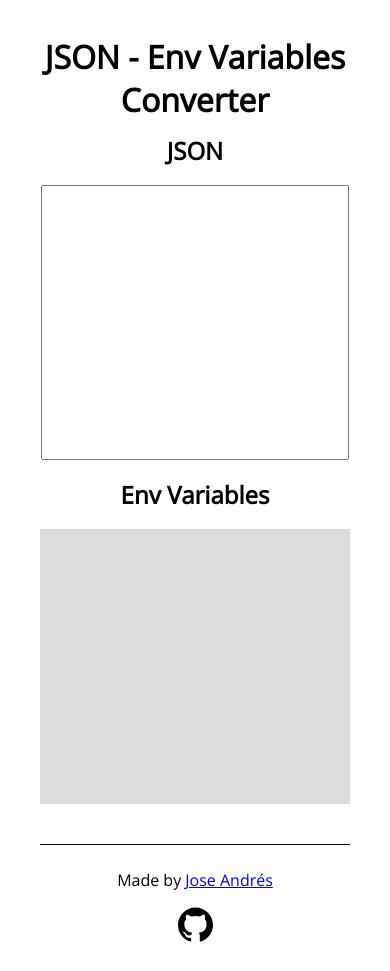
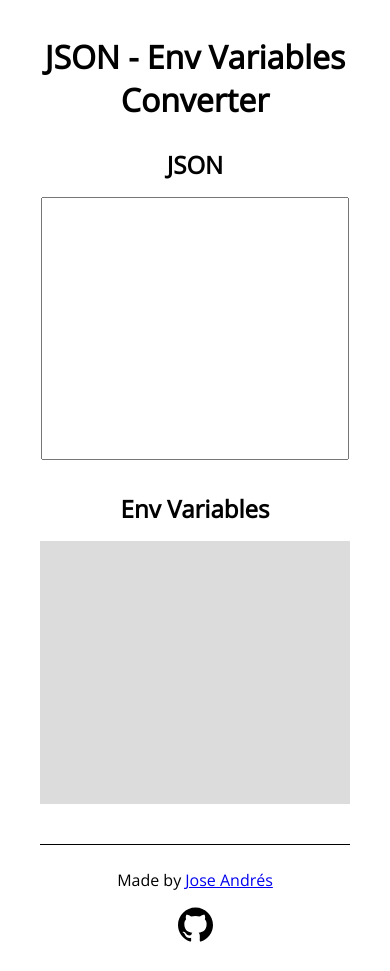
Before and after one commit to merojosa/json-env-converter, a SvelteKit app: page / in a window 390 px wide. Built offline with nearby package versions, Linux system fonts and the light colour scheme.

Commit message:
Fix h2 margins with mobile

```diff
--- a/src/routes/+page.svelte
+++ b/src/routes/+page.svelte
@@ -57,12 +57,13 @@
 
   h2 {
     padding: 1rem;
+    margin-top: 1rem;
   }
 
   .grid-section {
     display: grid;
     grid-template-columns: 100%;
-    grid-template-rows: auto 40% auto 40%;
+    grid-template-rows: auto 1fr auto 1fr;
     width: 100%;
     height: 100%;
   }
@@ -113,6 +114,10 @@
   }
 
   @media (min-width: 800px) {
+    h2 {
+      margin: 0;
+    }
+
     .grid-section {
       grid-template-columns: repeat(2, 1fr);
       grid-template-rows: min-content 80%;
```
